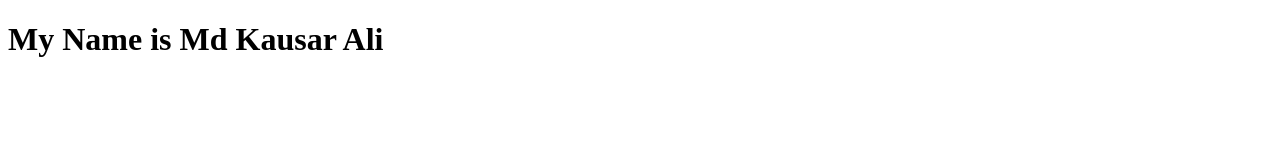
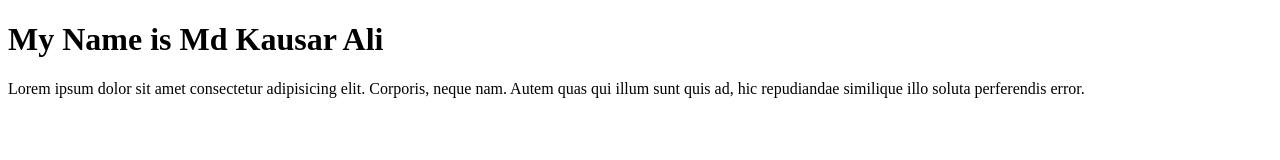
Before and after one commit to kausare/ks-webside, a plain HTML site: page index.html in a window 1280 px wide. Drawn offline with Linux system fonts and the light colour scheme.

Commit message:
Update index.html

```diff
--- a/index.html
+++ b/index.html
@@ -9,6 +9,9 @@
 
     <body>
         <h1>My Name is Md Kausar Ali</h1>
+
+        <p>Lorem ipsum dolor sit amet consectetur adipisicing elit. Corporis, neque nam. Autem quas qui illum sunt quis
+            ad, hic repudiandae similique illo soluta perferendis error.</p>
     </body>
 
 </html>
```
